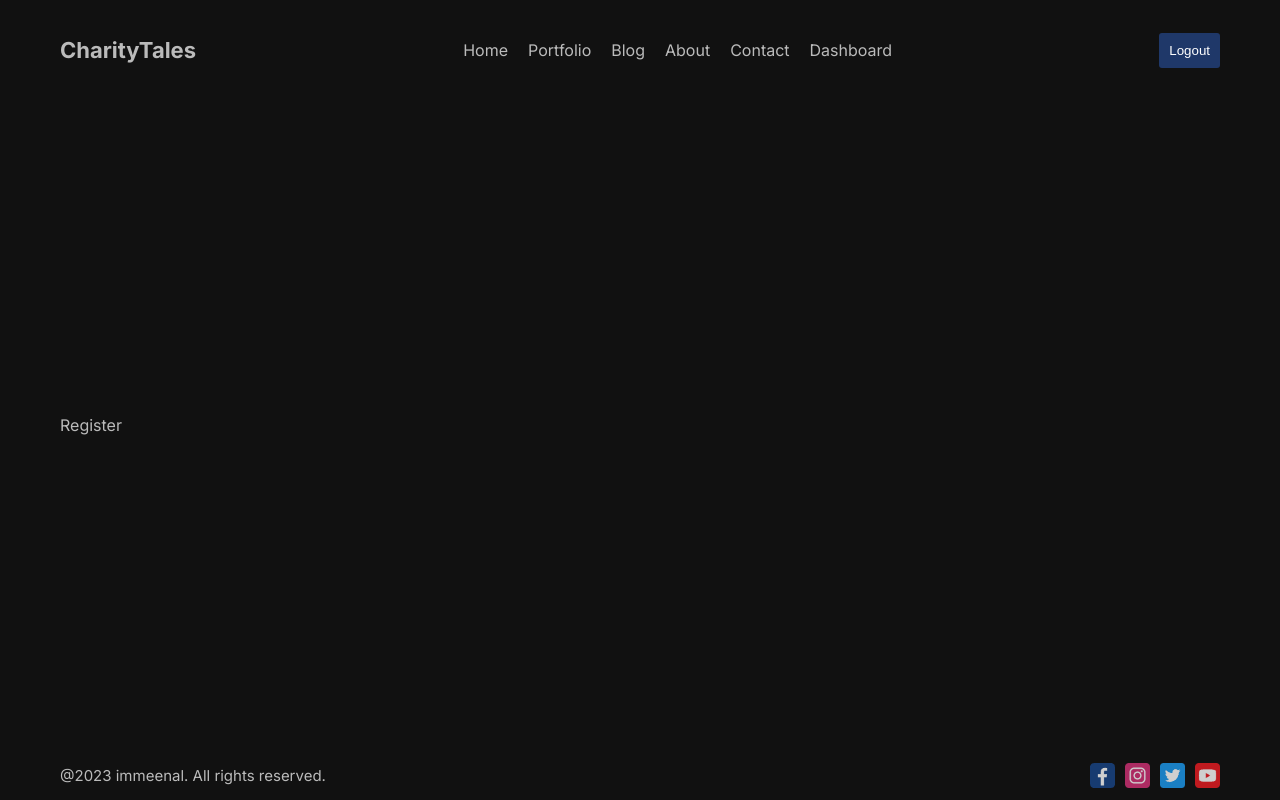
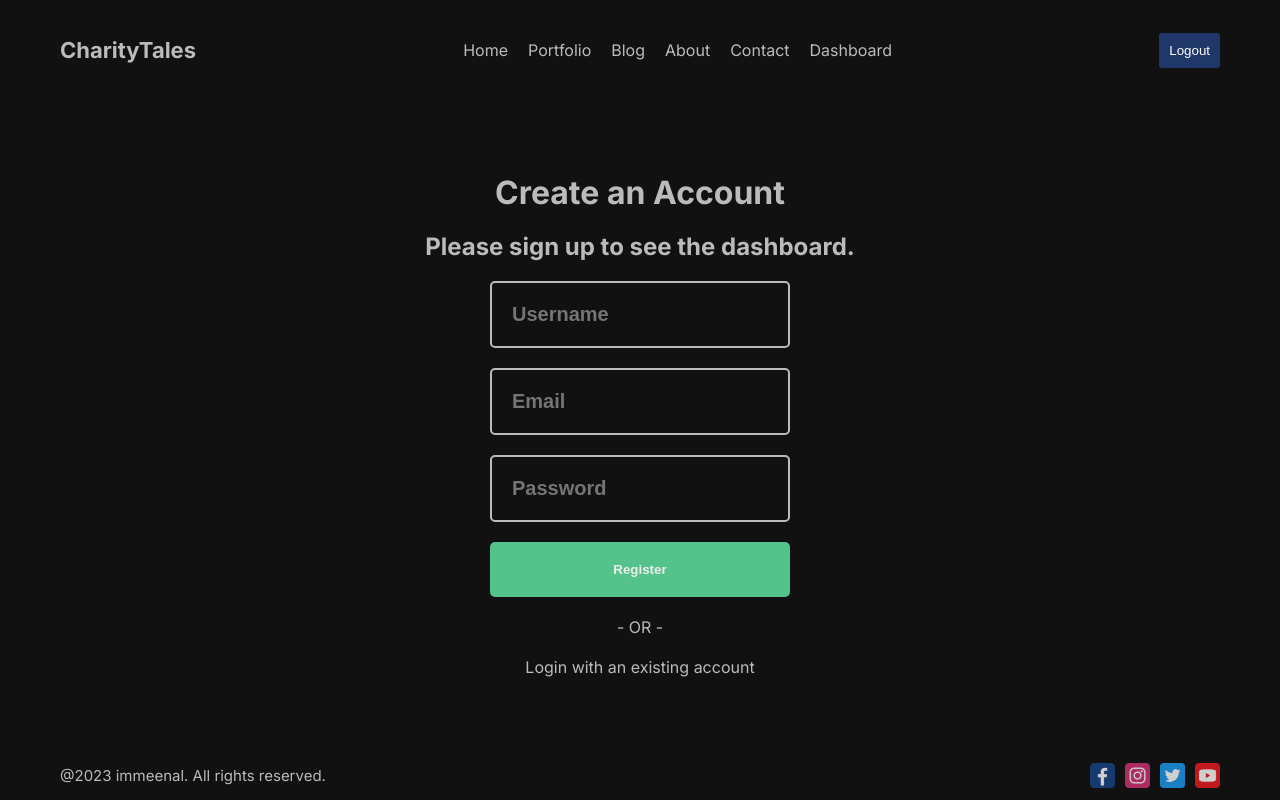
Before and after one commit to MinalChhatre10/-, a Next.js app: page /dashboard/register in a window 1280 px wide. Built offline with nearby package versions, Linux system fonts and the light colour scheme.

Commit message:
created new user by register page

```diff
--- a/package.json
+++ b/package.json
@@ -9,6 +9,7 @@
     "lint": "next lint"
   },
   "dependencies": {
+    "bcryptjs": "^2.4.3",
     "eslint": "8.45.0",
     "eslint-config-next": "13.4.12",
     "mongoose": "6.11.1",
--- a/src/app/dashboard/(auth)/register/page.jsx
+++ b/src/app/dashboard/(auth)/register/page.jsx
@@ -1,7 +1,72 @@
-import React from "react";
+"use client";
+import React, { useState } from "react";
+import styles from "./page.module.css";
+import Link from "next/link";
+import { useRouter } from "next/navigation";
 
 const Register = () => {
-  return <div>Register</div>;
+  const [error, setError] = useState(null);
+
+  const router = useRouter();
+
+  const handleSubmit = async (e) => {
+    e.preventDefault();
+    const name = e.target[0].value;
+    const email = e.target[1].value;
+    const password = e.target[2].value;
+
+    try {
+      const res = await fetch("/api/auth/register", {
+        method: "POST",
+        headers: {
+          "Content-Type": "application/json",
+        },
+        body: JSON.stringify({
+          name,
+          email,
+          password,
+        }),
+      });
+      res.status === 201 &&
+        router.push("/dashboard/login?success=Account has been created");
+    } catch (err) {
+      setError(err);
+      console.log(err);
+    }
+  };
+
+  return (
+    <div className={styles.container}>
+      <h1 className={styles.title}>Create an Account</h1>
+      <h2 className={styles.subtitle}>Please sign up to see the dashboard.</h2>
+      <form onSubmit={handleSubmit} className={styles.form}>
+        <input
+          type="text"
+          placeholder="Username"
+          required
+          className={styles.input}
+        />
+        <input
+          type="text"
+          placeholder="Email"
+          required
+          className={styles.input}
+        />
+        <input
+          type="password"
+          placeholder="Password"
+          required
+          className={styles.input}
+        />
+        <button className={styles.button}>Register</button>
+        {error && "Something went wrong!"}
+      </form>
+      <span className={styles.or}>- OR -</span>
+      <Link className={styles.link} href="/dashboard/login">
+        Login with an existing account
+      </Link>
+    </div>
+  );
 };
 
 export default Register;
--- a/src/app/dashboard/(auth)/register/page.module.css
+++ b/src/app/dashboard/(auth)/register/page.module.css
@@ -1,3 +1,35 @@
 .container{
-    background-color: brown;
-}
+    display: flex;
+    flex-direction: column;
+    gap: 20px;
+    align-items: center;
+    justify-content: center;
+  }
+
+  .form{
+    width: 300px;
+    display: flex;
+    flex-direction: column;
+    gap: 20px;
+  }
+
+  .input{
+    padding: 20px;
+    background-color: transparent;
+    border: 2px solid #bbb;
+    color:#bbb;
+    border-radius: 5px;
+    font-size: 20px;
+    font-weight: bold;
+  }
+
+  .button {
+    width: 300px;
+    padding: 20px;
+    cursor: pointer;
+    background-color: #53c28b;
+    border: none;
+    border-radius: 5px;
+    color: #eee;
+    font-weight: bold;
+  }
```
Also changed, not shown: src/app/api/auth/register/route.js (added, +29 -0 lines), src/app/dashboard/page.jsx (+5 -5 lines), 1 other file (tests, documents, lock files or other folders).
